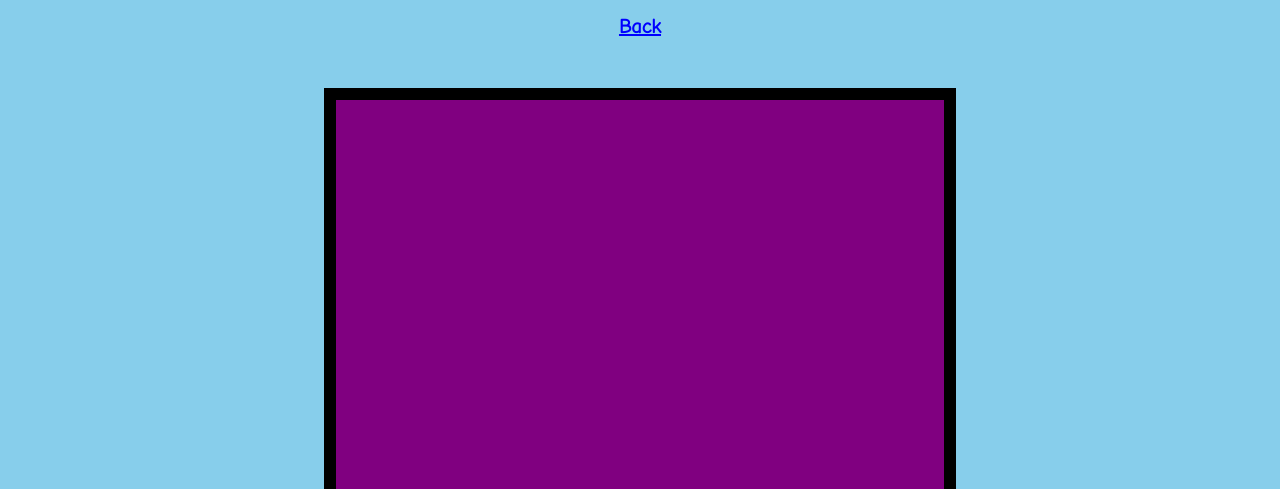
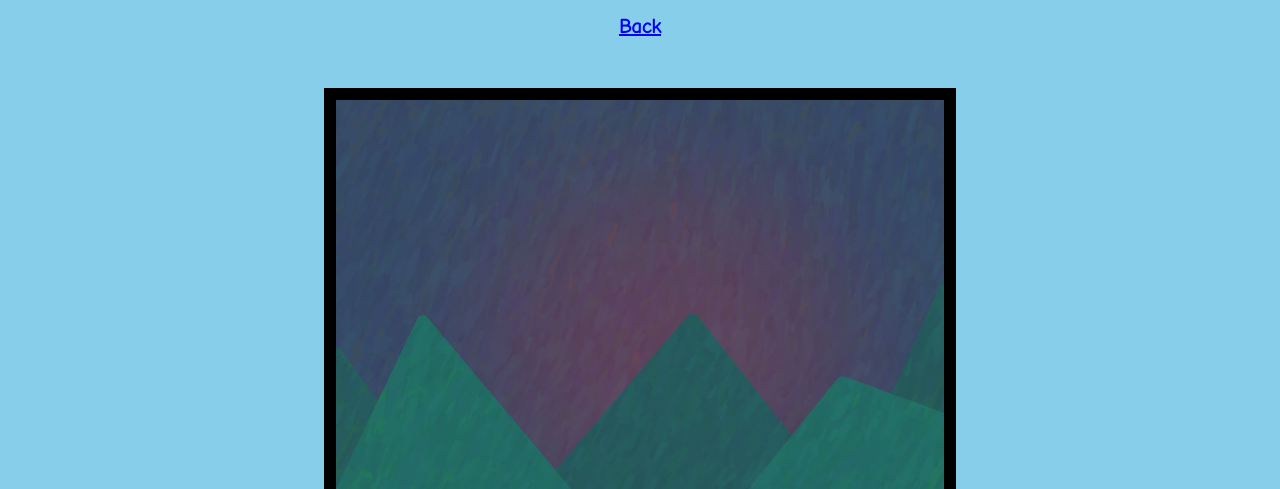
Before and after one commit to AbadCoder7/coolwebsite.github.io, a plain HTML site: page art/myart.html in a window 1280 px wide. Shown: the part 311-800 px from the top of the page. Drawn offline with Linux system fonts and the light colour scheme.

Commit message:
Update myart.html

```diff
--- a/art/myart.html
+++ b/art/myart.html
@@ -14,9 +14,7 @@
       <br>
       <a href="art.html">Back</a>
       <br><br>
-      <button class="artframe"></button><br>
-      <button class="artframe"></button><br>
-      <button class="artframe"></button><br>
+      <button class="artframe" style="background-image: url('myart/RainyMountains.jpg');"></button><br>
    </body>
 
    <style>
@@ -101,6 +99,7 @@
          background-color: purple;
          border: 1.5vh solid black;
          margin: 2.5%;
+         background-size: cover;
       }
    </style>
 </html>
```
